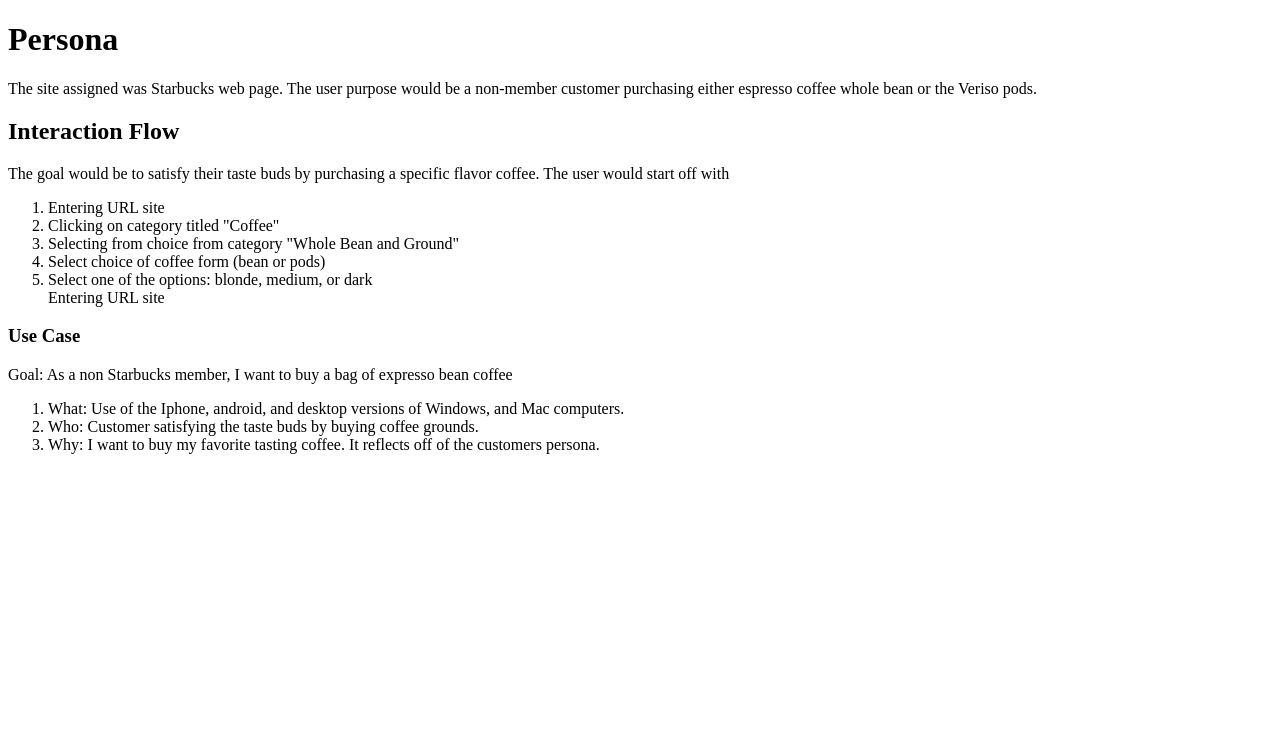
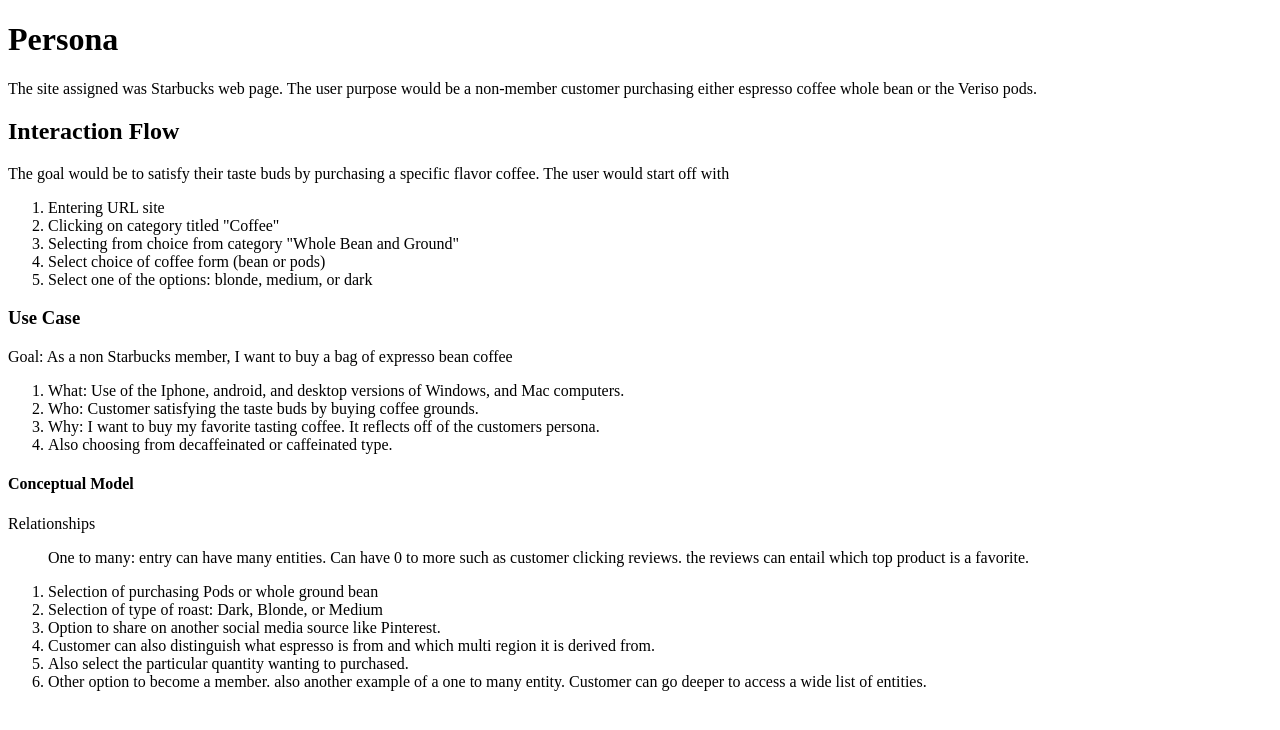
Before and after one commit to d-peshlakai/starbucks-datadesign, a PHP site: page / in a window 1280 px wide. Shown: the top 730 px of the page. Run offline with PHP 8.4, Linux system fonts and the light colour scheme.

Commit message:
updating code from saturday no connection

```diff
--- a/index.php
+++ b/index.php
@@ -22,7 +22,6 @@
 			</li>
 			<li>Select choice of coffee form (bean or pods)</li>
 			<li>Select one of the options: blonde, medium, or dark</li>
-			Entering URL site
 		</ol>
 		<h3>Use Case</h3>
 		<p>Goal: As a non Starbucks member, I want to buy a bag of expresso bean coffee </p>
@@ -31,6 +30,26 @@
 			</li>
 			<li>Who: Customer satisfying the taste buds by buying coffee grounds.</li>
 			<li>Why: I want to buy my favorite tasting coffee. It reflects off of the customers persona.</li>
+			<li>Also choosing from decaffeinated or caffeinated type.</li>
 		</ol>
+		<h4>Conceptual Model</h4>
+		<p>
+			Relationships
+			<ol>
+				<p>One to many: entry can have many entities. Can have 0 to more such as customer clicking reviews. the reviews can entail which top product is a favorite.</p>
+			<li>
+				Selection of purchasing Pods or whole ground bean
+			</li>
+			<li>
+				Selection of type of roast: Dark, Blonde, or Medium
+			</li>
+			<li>
+				Option to share on another social media source like Pinterest.
+			</li>
+			<li>Customer can also distinguish what espresso is from and which multi region it is derived from.</li>
+			<li>Also select the particular quantity wanting to purchased.</li>
+			<li>Other option to become a member. also another example of a one to many entity. Customer can go deeper to access a wide list of entities.</li>
+		</ol>
+		</p>
 	</body>
 </htmL>
```
